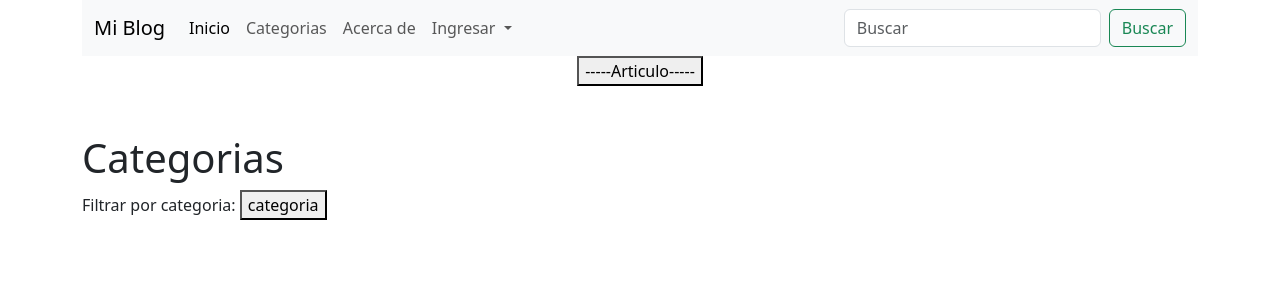
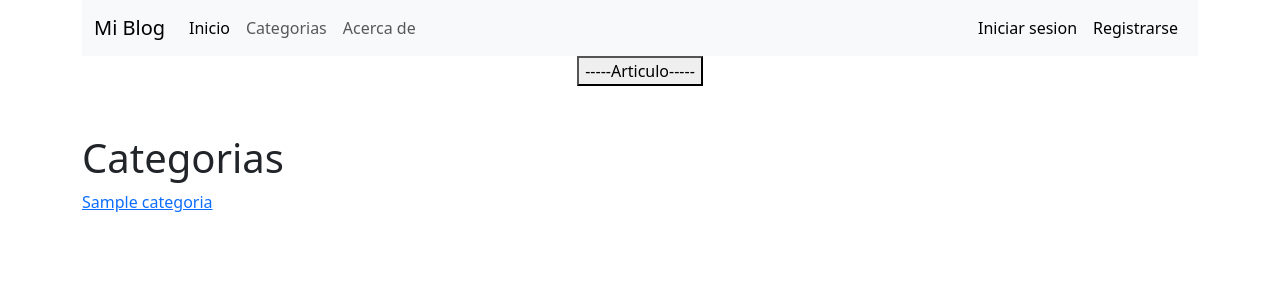
Before and after one commit to Gerar22021/Proyecto_final, a Django app: page /articulos/listar_categorias/ in a window 1280 px wide. Shown: the top 300 px of the page. Run offline with Django 5.2, Linux system fonts and the light colour scheme; tables that the repository leaves empty hold one stand-in row (values such as "Sample post").

Commit message:
Actualizado_22/10-organizando_detalles_visuales

```diff
--- a/blog/blog/urls.py
+++ b/blog/blog/urls.py
@@ -16,15 +16,17 @@ Including another URLconf
 """
 from django.contrib import admin
 from django.urls import include, path
-from .views import index
+from .views import index, acerca_de, listar_categorias
 from apps.blog_auth.views import RegistrarseView
 
 
 urlpatterns = [
     path('index/', index, name='index'),
+    path('acerca_de/', acerca_de, name='acerca_de'),
     path('admin/', admin.site.urls),
     path('users/', include('apps.blog_auth.urls')),
     path('articulos/', include('apps.post.urls')),
     path('comentarios/', include('apps.comentarios.urls')),
-    path('', include('apps.contacto.urls'))
+    path('', include('apps.contacto.urls')),
+    path('listar_categorias/', listar_categorias, name='listar_categorias')
 ]
--- a/blog/blog/views.py
+++ b/blog/blog/views.py
@@ -2,6 +2,12 @@ from django.shortcuts import render
 
 def index(request):
     return render(request, 'index.html')
+
+def acerca_de(request):
+    return render(request, 'acercade.html')
+
+def listar_categorias(request):
+    return render(request, 'articulos/listar_categorias.html')
 
 def listar_articulos(request):
     return render(request, 'listar_articulos.html')
--- a/blog/templates/acercade.html
+++ b/blog/templates/acercade.html
@@ -1,2 +1,6 @@
 {% extends 'base.html'%}
 {% load static %}
+
+{% block contenido %}
+<h1>Acerca de nosotros</h1>
+{% endblock %}
--- a/blog/templates/articulos/listar_categorias.html
+++ b/blog/templates/articulos/listar_categorias.html
@@ -4,16 +4,8 @@
 {% block contenido %}
 <h1>Categorias</h1>
 {% for p in categorias %}
+    <a href="{% url 'apps.post:listar_por_categoria' p.nombre%}">{{p.nombre}}</a>
+{%empty%}
+No hay categorias
 {% endfor %}
-Filtrar por categoria:
-<div class="dropdown">
-    <button>categoria</button>
-    <div class="dropdown-content">
-        {% for p in categorias %}
-            <a href="{% url 'apps.post:listar_por_categoria' p.nombre%}">{{p.nombre}}</a>
-        {%empty%}
-        No hay categorias
-        {% endfor %}
-    </div>
-</div>
 {% endblock %}
--- a/blog/templates/base.html
+++ b/blog/templates/base.html
@@ -17,7 +17,7 @@
             {% block navegacion %}
             <nav class="navbar navbar-expand-lg bg-body-tertiary">
                 <div class="container-fluid">
-                  <a class="navbar-brand" href="#">Mi Blog</a>
+                  <a class="navbar-brand" href="/index">Mi Blog</a>
                   <button class="navbar-toggler" type="button" data-bs-toggle="collapse" data-bs-target="#navbarSupportedContent" aria-controls="navbarSupportedContent" aria-expanded="false" aria-label="Toggle navigation">
                     <span class="navbar-toggler-icon"></span>
                   </button>
@@ -27,25 +27,43 @@
                         <a class="nav-link active" aria-current="page" href="/index">Inicio</a>
                       </li>
                       <li class="nav-item">
-                        <a class="nav-link" href="#">Categorias</a>
+                        <a class="nav-link" href="/listar_categorias">Categorias</a>
                       </li>
                       <li class="nav-item">
-                        <a class="nav-link" href="#">Acerca de</a>
+                        <a class="nav-link" href="/acerca_de">Acerca de</a>
                       </li>
+
+                      <li class="nav-item">
+                        <a class="nav-link disabled" aria-disabled="true"></a>
+                      </li>
+                    </ul>
+                    {% if not user.is_authenticated %}
+                    <li class="nav-item dropdown">
+                      <ul class="navbar-nav me-auto mb-2 mb-lg-0">
+                        <li class="nav-item">
+                          <a class="nav-link active" aria-current="page" href="{% url 'apps.blog_auth:sesion' %}">Iniciar sesion</a>
+                        </li>
+                        <li class="nav-item">
+                          <a class="nav-link active" aria-current="page" href="{% url 'apps.blog_auth:registro' %}">Registrarse</a>
+                        </li>
+                      </ul>
+                    </li>
+                    {% endif %}
+                    {% if user.is_authenticated %}
                     <li class="nav-item dropdown">
                       <a class="nav-link dropdown-toggle" href="#" role="button" data-bs-toggle="dropdown" aria-expanded="false">
-                        {% if not user.is_authenticated %}
-                        Ingresar
-                        {% else %}
                       {{ user.username }}
+                      <ul class="dropdown-menu">
+                          {% if user.is_authenticated %}
+                          <form method="post" action="{% url 'apps.blog_auth:cerrar_sesion' %}">
+                              {% csrf_token %}
+                              <button type="submit" class="dropdown-item">Cerrar sesión</button>
+                          </form>
                           {% endif %}
+                      </ul>
+
                       </a>
                       <ul class="dropdown-menu">
-                            {% if not user.is_authenticated %}
-                            <li><a class="dropdown-item" href="{% url 'apps.blog_auth:sesion' %}">Iniciar sesion</a></li>
-                            <li><hr class="dropdown-divider"></li>
-                            <li><a class="dropdown-item" href="{% url 'apps.blog_auth:registro' %}">Registrarse</a></li>
-                            {% endif %}
                           {% if user.is_authenticated %}
                           <form method="post" action="{% url 'apps.blog_auth:cerrar_sesion' %}">
                               {% csrf_token %}
@@ -54,14 +72,7 @@
                           {% endif %}
                       </ul>
                     </li>
-                      <li class="nav-item">
-                        <a class="nav-link disabled" aria-disabled="true"></a>
-                      </li>
-                    </ul>
-                    <form class="d-flex" role="search">
-                      <input class="form-control me-2" type="search" placeholder="Buscar" aria-label="Search">
-                      <button class="btn btn-outline-success" type="submit">Buscar</button>
-                    </form>
+                    {% endif %}
                   </div>
                 </div>
               </nav>
--- a/blog/templates/users/registro.html
+++ b/blog/templates/users/registro.html
@@ -5,8 +5,6 @@
 <title>Registrar usuario</title>
 {% endblock %}
 
-{% block navegacion %}
-{% endblock %}
 
 {% block contenido %}
 
@@ -61,10 +59,6 @@
                                     </div>
                                 </div>
                 <!-- Imagen al lado del formulario -->
-                <div class="col-lg-5 d-none d-lg-block">
-                    <div>
-                    </div>
-                </div>
             </div>
         </div>
     </section>
--- a/blog/templates/users/sesion.html
+++ b/blog/templates/users/sesion.html
@@ -3,9 +3,6 @@
 
 {% block titulo %}
 <title>Iniciar Sesión</title>
-{% endblock %}
-
-{% block navegacion %}
 {% endblock %}
 
 {% block contenido %}
```
Lines whose indentation alone changed are shown as unchanged.
